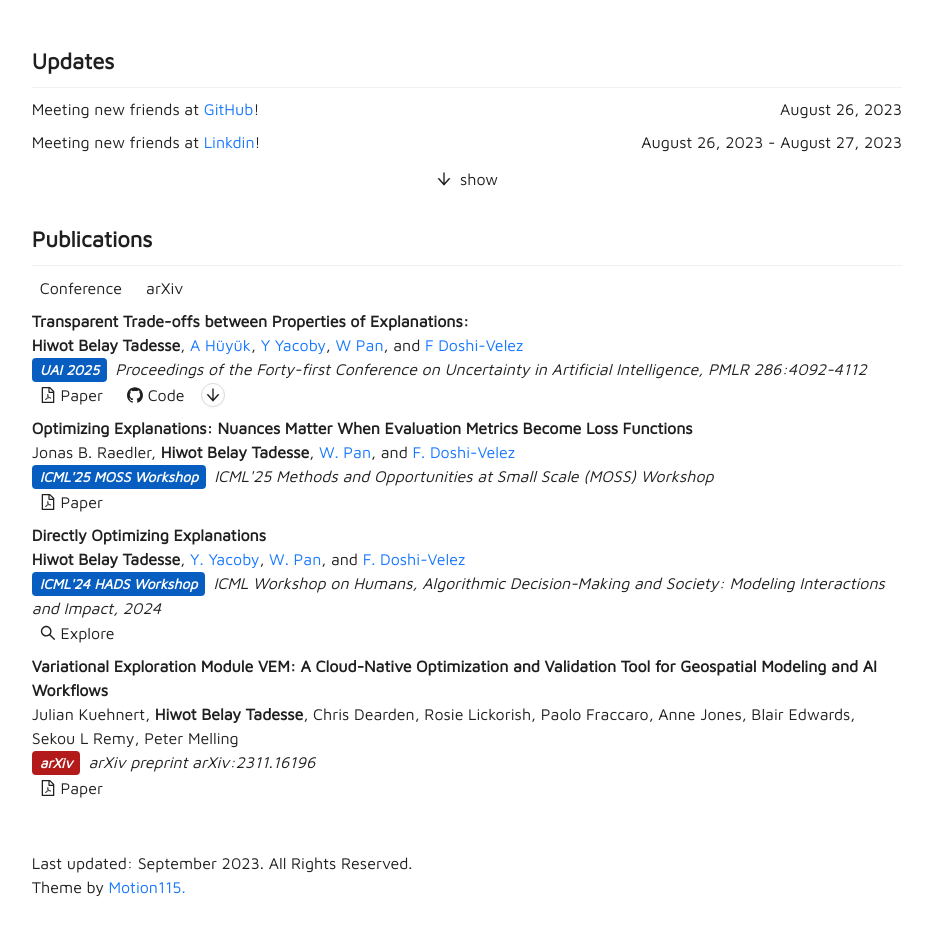
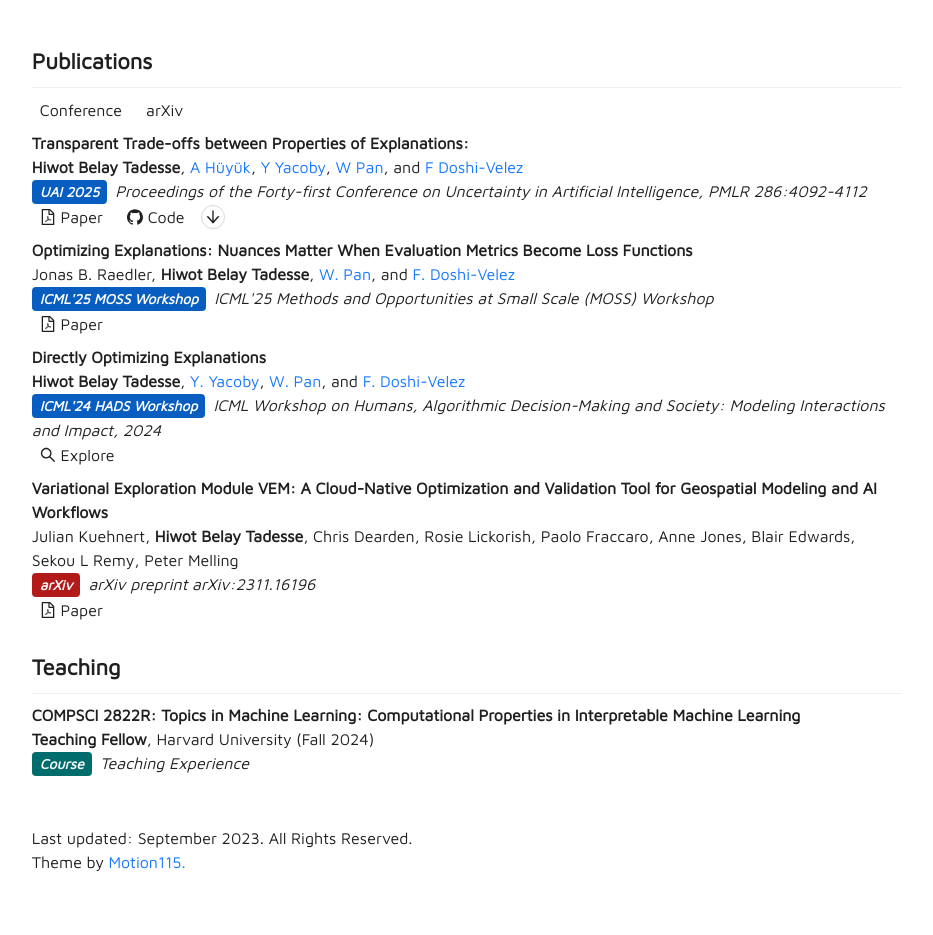
Before and after one commit to hiwot-belay-tadesse/hiwot-belay-tadesse.github.io, a React (Create React App) app: page / in a window 1280 px wide. Shown: the part 681-1616 px from the top of the page, without its empty margins (173-1106 px from the left). Built offline with nearby package versions, Linux system fonts and the light colour scheme.

Commit message:
final fi

```diff
--- a/src/drafts/menu.tsx
+++ b/src/drafts/menu.tsx
@@ -24,16 +24,14 @@ const items: MenuProps["items"] = [
         key: "Teaching",
         label: <a href={baseServerAddress + "/#Teaching"}>Teaching</a>,
       },
+
     ],
   },
   {
     label: <a href={baseServerAddress + "/CV"}>CV</a>,
     key: "CV",
   },
-  // {
-  //   label: <a href={baseServerAddress + "/misc"}>Misc</a>,
-  //   key: "Misc",
-  // },
+
 ];
 
 export default items;
--- /dev/null
+++ b/src/drafts/teaching.tsx
@@ -0,0 +1,23 @@
+import {Typography} from "antd";
+import PubEntry from "../modules/group_items/pub_entry_spec";
+
+const {Title} = Typography;
+
+const Teaching = () => (
+    <div>
+        {/* <Title level={3}>Teaching</Title> */}
+        <PubEntry
+            paperTitle="COMPSCI 2822R: Topics in Machine Learning: Computational Properties in Interpretable Machine Learning"
+            authors={
+                <>
+                    <b>Teaching Fellow</b>, Harvard University (Fall 2024)
+                </>
+            }
+            venueType="Course"
+            // venueShort="Teaching"
+            venueFull="Teaching Experience"
+        />
+    </div>
+);
+
+export default Teaching;
--- a/src/pages/home.tsx
+++ b/src/pages/home.tsx
@@ -1,6 +1,7 @@
 import React from "react";
 import { Layout, Divider, Space, Typography } from "antd";
 import PublicationDisplayList from "../drafts/publications";
+import Teaching from "../drafts/teaching";
 import NewsDisplayList from "../drafts/updates";
 import PersonalIntrouction from "../drafts/introduction";
 const { Paragraph, Text, Title } = Typography;
@@ -11,16 +12,21 @@ const Homepage: React.FC = () => (
     {/* <HeaderAnchor></HeaderAnchor> */}
     <br />
     <PersonalIntrouction></PersonalIntrouction>
-    <Title level={4} id="Updates">
+    {/* <Title level={4} id="Updates">
       Updates
-    </Title>
-    <Divider style={{ margin: "0 0 1% 0" }} />
-    <NewsDisplayList></NewsDisplayList>
+    </Title> */}
+    {/* <Divider style={{ margin: "0 0 1% 0" }} />
+    <NewsDisplayList></NewsDisplayList> */}
     <Title level={4} id="Publications">
       Publications
     </Title>
     <Divider style={{ margin: "0 0 1% 0" }} />
     <PublicationDisplayList></PublicationDisplayList>
+    <Title level={4} id="Teaching">
+      Teaching
+    </Title>
+    <Divider style={{margin: "0 0 1% 0"}} />
+    <Teaching></Teaching>
   </Content>
 );
 
```
Also changed, not shown: 10 other files (tests, documents, lock files or other folders).
